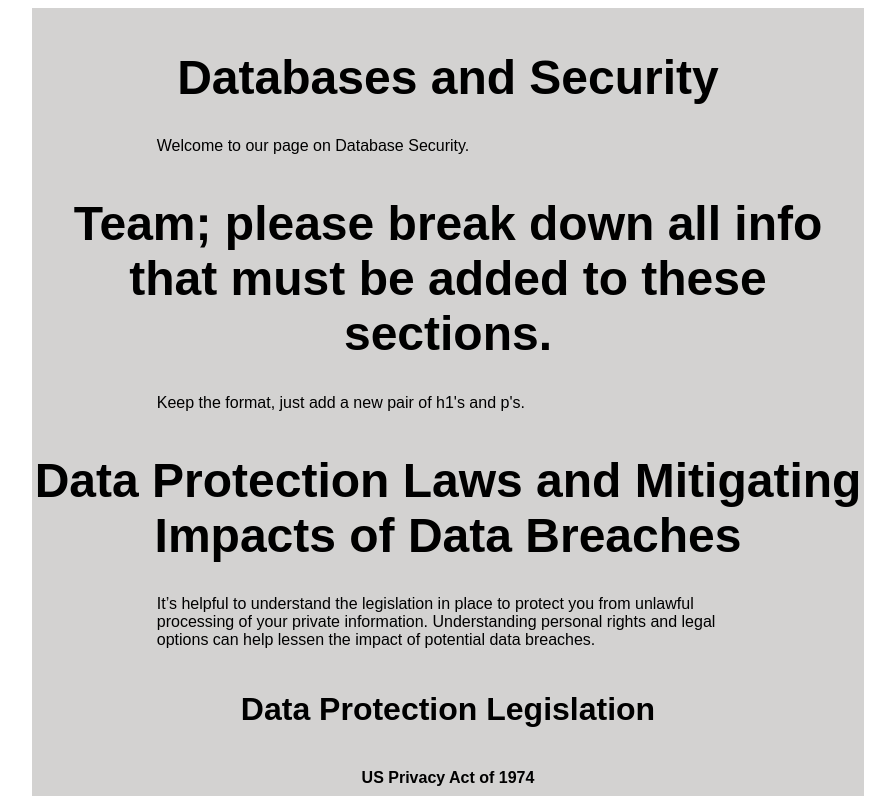
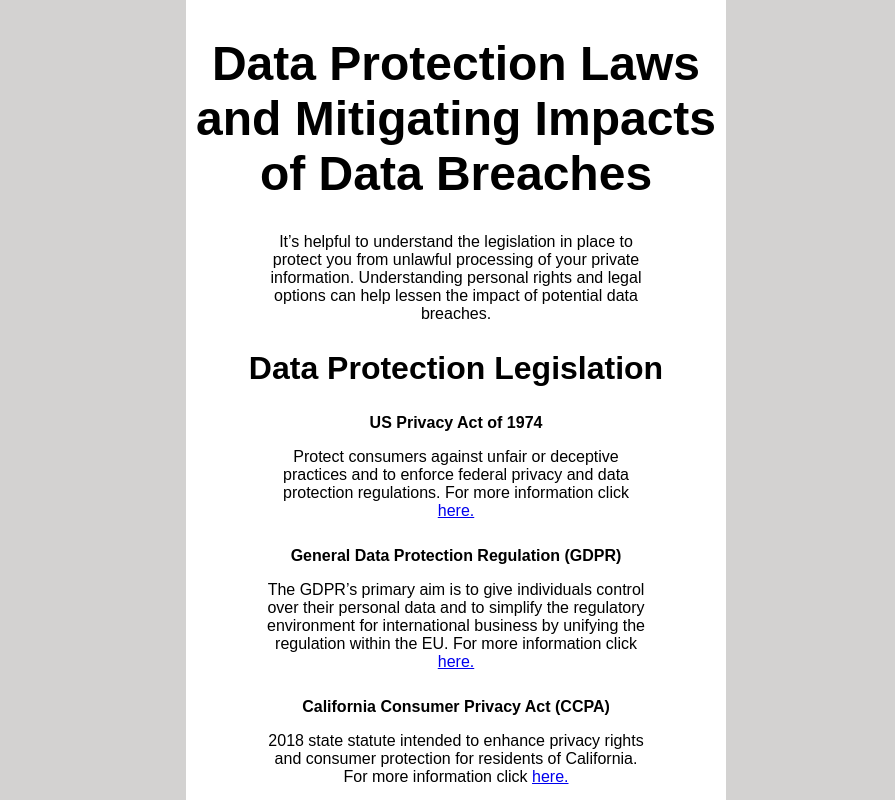
Before and after one commit to youngrend/a4-group-2, a plain HTML site: page index.html in a window 1280 px wide. Shown: the top 800 px of the page, without its empty margins (192-1087 px from the left). Drawn offline with Linux system fonts and the light colour scheme.

Commit message:
Update index.html
-Edited format.
-Removed images.
-Centered.
-Improved Scrolling.

```diff
--- a/index.html
+++ b/index.html
@@ -8,17 +8,18 @@ html {
   height: 100%;
   margin: auto;
   width: 65%;
+  background-color: #D3D2D1;
+  z-index: 1;
 }
 body
 	{
     width: 100%;
-    height: 98.5%;
-	background-color: #FFFFFF;
+    height: 100%;
 }
 h1 {
 	font-size: 300%;
 	text-align: center;
-	margin-top: 5%;
+	top: 0%;
 }
 
 h2 {
@@ -35,31 +36,30 @@ h3 {
 
 p {
 	margin-left: 15%;
+	text-align: center;
 	margin-right: 15%;
 	margine-top: 10%;
 }
-    #overlap {
+#center {
     width: 65%;
-    height: 98.5%;
-    background-color:#D3D2D1;
+    height: auto;
+	background-color: #FFFFFF;
     opacity: 1;
     margin-left: -32.5%;
+	top: -5%;
     width:65%;
     left:50%;
-    position:fixed;
+    position:relative;
     z-index: 2;
     color:black;
-	overflow: scroll
+	overflow: visible
 }
 
 </style>
 </head>
 <body>
-<div id="overlap">
-	<h1>Databases and Security</h1>
-	<p>Welcome to our page on Database Security.</p>
-	<h1>Team; please break down all info that must be added to these sections.</h1>
-	<p>Keep the format, just add a new pair of h1's and p's.</p>
+<div id="center">
+	<br></br>
     <h1>Data Protection Laws and Mitigating Impacts of Data Breaches</h1>
     <p>It’s helpful to understand the legislation in place to protect you from unlawful processing of your private information. Understanding personal rights and legal options can help lessen the impact of potential data breaches.</p>
 
@@ -104,8 +104,7 @@ p {
 
     <h3>Privacy By Design</h3>
     <p>Data privacy should be considered at the beginning of security planning, not after. For more information click <a href="https://www.varonis.com/blog/privacy-design-cheat-sheet/", target="_blank">here.</a></p>
-
-    <img src="https://upload.wikimedia.org/wikipedia/commons/thumb/d/d7/Desktop_computer_clipart_-_Yellow_theme.svg/1200px-Desktop_computer_clipart_-_Yellow_theme.svg.png" alt="Replace this image with new images, copy format.">
-	</div>
+	<br></br>
+</div>
 </body>
 </html>
```
